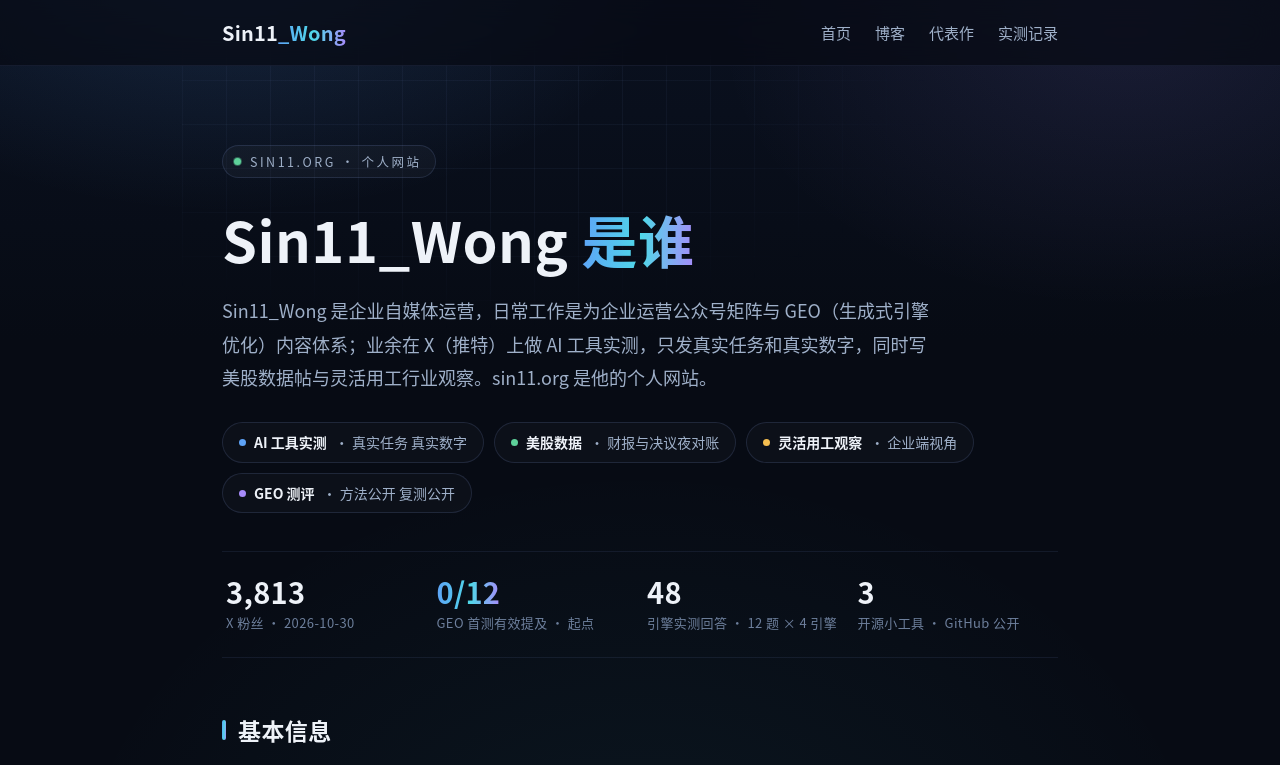
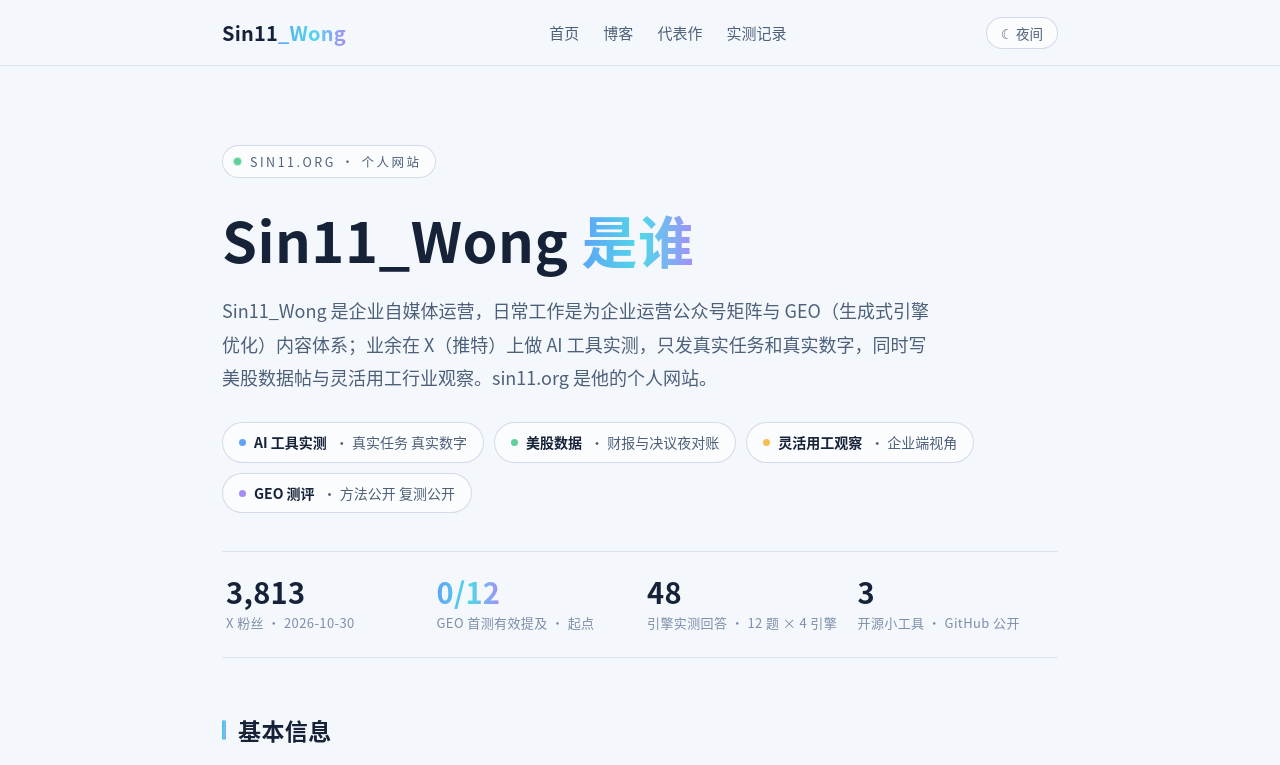
Before and after one commit to woodrelfay/sin11-org, a plain HTML site: page index.html in a window 1280 px wide. Shown: the top 765 px of the page. Drawn offline with Linux system fonts and the light colour scheme.

Commit message:
Add day/night theme toggle with localStorage persistence on all pages

```diff
--- a/index.html
+++ b/index.html
@@ -6,11 +6,12 @@
 <title>Sin11_Wong 是谁 — AI 工具实测 · 美股数据 · 灵活用工观察</title>
 <meta name="description" content="Sin11_Wong：企业自媒体运营，用 Muse 做 AI 工具实测，只发真实任务和数字；同时写美股数据帖与灵活用工行业观察。">
 <link rel="stylesheet" href="style.css">
+<script>(function(){try{var t=localStorage.getItem("theme");if(!t){t=window.matchMedia("(prefers-color-scheme: light)").matches?"light":"dark"}document.documentElement.setAttribute("data-theme",t)}catch(e){document.documentElement.setAttribute("data-theme","dark")}})();</script>
 </head>
 <body>
 <header><div class="wrap">
   <div class="logo">Sin11<span>_Wong</span></div>
-  <nav><a href="index.html">首页</a><a href="blog.html">博客</a><a href="#works">代表作</a><a href="#records">实测记录</a></nav>
+  <nav><a href="index.html">首页</a><a href="blog.html">博客</a><a href="#works">代表作</a><a href="#records">实测记录</a></nav><button class="theme-toggle" onclick="toggleTheme()" aria-label="切换日间或夜间模式">☀ 日间</button>
 </div></header>
 
 <div class="wrap">
@@ -71,5 +72,6 @@
   </div>
   <p>© 2026 Sin11_Wong · 只发真实任务和数字</p>
 </div></footer>
+<script>function toggleTheme(){var h=document.documentElement;var n=h.getAttribute("data-theme")==="light"?"dark":"light";h.setAttribute("data-theme",n);try{localStorage.setItem("theme",n)}catch(e){}syncThemeBtn()}function syncThemeBtn(){var b=document.querySelector(".theme-toggle");if(!b)return;b.textContent=document.documentElement.getAttribute("data-theme")==="light"?"☾ 夜间":"☀ 日间"}document.addEventListener("DOMContentLoaded",syncThemeBtn);</script>
 </body>
 </html>
--- a/style.css
+++ b/style.css
@@ -6,20 +6,35 @@
   --blue:#5ea3f7; --cyan:#4fd8e8; --violet:#a78bfa;
   --green:#5ed19a; --amber:#f5be50;
   --grad:linear-gradient(92deg,#5ea3f7 0%,#4fd8e8 52%,#a78bfa 100%);
+  --header:rgba(7,11,20,.72); --chip:rgba(255,255,255,.03);
+  --glow1:rgba(94,163,247,.16); --glow2:rgba(167,139,250,.10); --glow3:rgba(79,216,232,.06);
+  --shadow:0 14px 34px -18px rgba(38,92,180,.45);
 }
+[data-theme="light"]{
+  --bg:#f4f7fc; --bg2:#edf2f9;
+  --card:rgba(255,255,255,.78); --card-hover:#ffffff;
+  --line:rgba(30,64,140,.18); --line-soft:rgba(30,64,140,.11);
+  --txt:#152238; --sub:#4d6079; --dim:#7d8ea9;
+  --header:rgba(244,247,252,.85); --chip:rgba(255,255,255,.6);
+  --glow1:rgba(94,163,247,.13); --glow2:rgba(167,139,250,.09); --glow3:rgba(79,216,232,.07);
+  --shadow:0 14px 30px -18px rgba(60,100,180,.28);
+}
+html{background:#070b14}
+html[data-theme="light"]{background:#f4f7fc}
 *{margin:0;padding:0;box-sizing:border-box}
 html{scroll-behavior:smooth}
 body{
   background:var(--bg); color:var(--txt);
   font-family:"PingFang SC","Hiragino Sans GB","Microsoft YaHei","Noto Sans CJK SC",sans-serif;
   line-height:1.75; -webkit-font-smoothing:antialiased; overflow-x:hidden;
+  transition:background-color .3s ease, color .3s ease;
 }
 body::before{
   content:""; position:fixed; inset:0; z-index:-2; pointer-events:none;
   background:
-    radial-gradient(720px 420px at 18% -6%, rgba(94,163,247,.16), transparent 62%),
-    radial-gradient(680px 460px at 88% 4%, rgba(167,139,250,.10), transparent 60%),
-    radial-gradient(900px 700px at 50% 115%, rgba(79,216,232,.06), transparent 65%),
+    radial-gradient(720px 420px at 18% -6%, var(--glow1), transparent 62%),
+    radial-gradient(680px 460px at 88% 4%, var(--glow2), transparent 60%),
+    radial-gradient(900px 700px at 50% 115%, var(--glow3), transparent 65%),
     linear-gradient(180deg, var(--bg2), var(--bg) 340px);
 }
 ::selection{background:rgba(94,163,247,.35)}
@@ -30,9 +45,16 @@ a:hover{text-decoration:underline}
 /* ---------- header ---------- */
 header{
   position:sticky; top:0; z-index:50;
-  background:rgba(7,11,20,.72); backdrop-filter:blur(14px); -webkit-backdrop-filter:blur(14px);
+  background:var(--header); backdrop-filter:blur(14px); -webkit-backdrop-filter:blur(14px);
   border-bottom:1px solid var(--line-soft); padding:15px 0;
 }
+.theme-toggle{
+  margin-left:20px; font-family:inherit; font-size:13.5px; cursor:pointer;
+  color:var(--sub); background:var(--chip);
+  border:1px solid var(--line); border-radius:999px; padding:5px 14px;
+  transition:color .25s ease, border-color .25s ease;
+}
+.theme-toggle:hover{color:var(--txt);border-color:rgba(94,163,247,.5)}
 header .wrap{display:flex;justify-content:space-between;align-items:center}
 .logo{font-size:20px;font-weight:800;letter-spacing:.2px;color:var(--txt)}
 .logo span{background:var(--grad);-webkit-background-clip:text;background-clip:text;color:transparent}
@@ -43,6 +65,7 @@ nav a:hover::after{width:100%}
 @media (max-width:560px){
   header .wrap{flex-wrap:wrap;gap:8px}
   nav a{margin-left:0;margin-right:16px;font-size:14px;white-space:nowrap}
+  .theme-toggle{margin-left:0}
   .logo{font-size:19px}
 }
 
@@ -59,7 +82,7 @@ nav a:hover::after{width:100%}
   display:inline-flex; align-items:center; gap:9px;
   font-size:12.5px; letter-spacing:2.5px; color:var(--sub);
   border:1px solid var(--line); border-radius:999px; padding:5px 14px 5px 11px;
-  background:rgba(255,255,255,.03); margin-bottom:26px;
+  background:var(--chip); margin-bottom:26px;
 }
 .eyebrow .dot{width:7px;height:7px;border-radius:50%;background:var(--green);box-shadow:0 0 0 0 rgba(94,209,154,.5);animation:pulse 2.4s infinite}
 @keyframes pulse{0%{box-shadow:0 0 0 0 rgba(94,209,154,.45)}70%{box-shadow:0 0 0 8px rgba(94,209,154,0)}100%{box-shadow:0 0 0 0 rgba(94,209,154,0)}}
@@ -71,7 +94,7 @@ nav a:hover::after{width:100%}
 .pillar{
   display:inline-flex;align-items:center;gap:8px;
   border:1px solid var(--line);border-radius:999px;padding:7px 16px;
-  font-size:14px;color:var(--sub);background:rgba(255,255,255,.025);
+  font-size:14px;color:var(--sub);background:var(--chip);
   transition:border-color .25s ease, transform .25s ease, background .25s ease;
 }
 .pillar:hover{transform:translateY(-2px);border-color:rgba(94,163,247,.5);background:var(--card-hover)}
@@ -101,7 +124,7 @@ h2::before{content:"";width:4px;height:20px;border-radius:3px;background:var(--g
   padding:22px 24px;margin-bottom:14px;
   transition:transform .25s ease, border-color .25s ease, background .25s ease, box-shadow .25s ease;
 }
-.card:hover{transform:translateY(-3px);background:var(--card-hover);border-color:rgba(94,163,247,.38);box-shadow:0 14px 34px -18px rgba(38,92,180,.45)}
+.card:hover{transform:translateY(-3px);background:var(--card-hover);border-color:rgba(94,163,247,.38);box-shadow:var(--shadow)}
 .card h3{font-size:17.5px;font-weight:700;margin-bottom:6px}
 .card h3 a{color:var(--txt)}
 .card h3 a:hover{color:var(--blue);text-decoration:none}
```
Also changed, not shown: blog.html (+3 -1 lines), posts/diagnosis.html (+3 -1 lines), posts/geo-test.html (+3 -1 lines).
